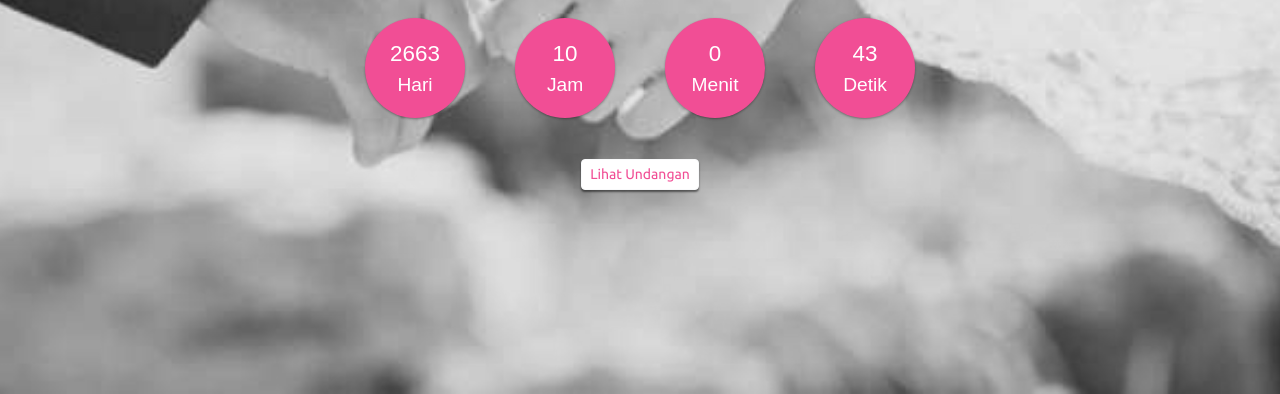
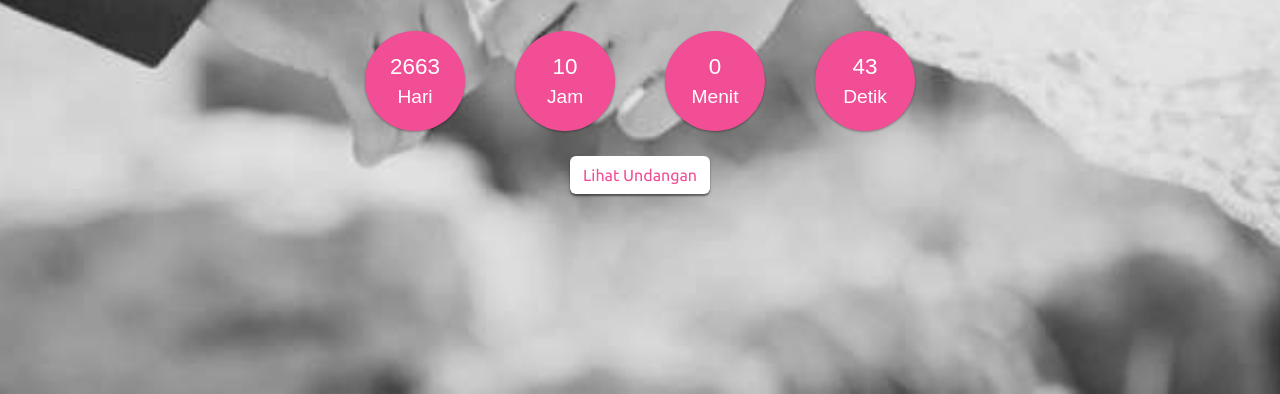
Before and after one commit to WahyuAji11/undanganPernikahan, a plain HTML site: page index.html in a window 1280 px wide. Shown: the part 406-800 px from the top of the page. Drawn offline with nearby package versions, Linux system fonts and the light colour scheme.

Commit message:
mengubah a href

```diff
--- a/index.html
+++ b/index.html
@@ -30,7 +30,7 @@
         <h1>Aji & Freya</h1>
         <p>Akan melangsungkan Pernikahan dalam :</p>
         <div class="simply-countdown"></div>
-        <a href="#undangan" class="btn btn-light btn-sm my-3">Lihat Undangan</a>
+        <a href="#undangan" class="btn">Lihat Undangan</a>
       </main>
     </section>
 
```
